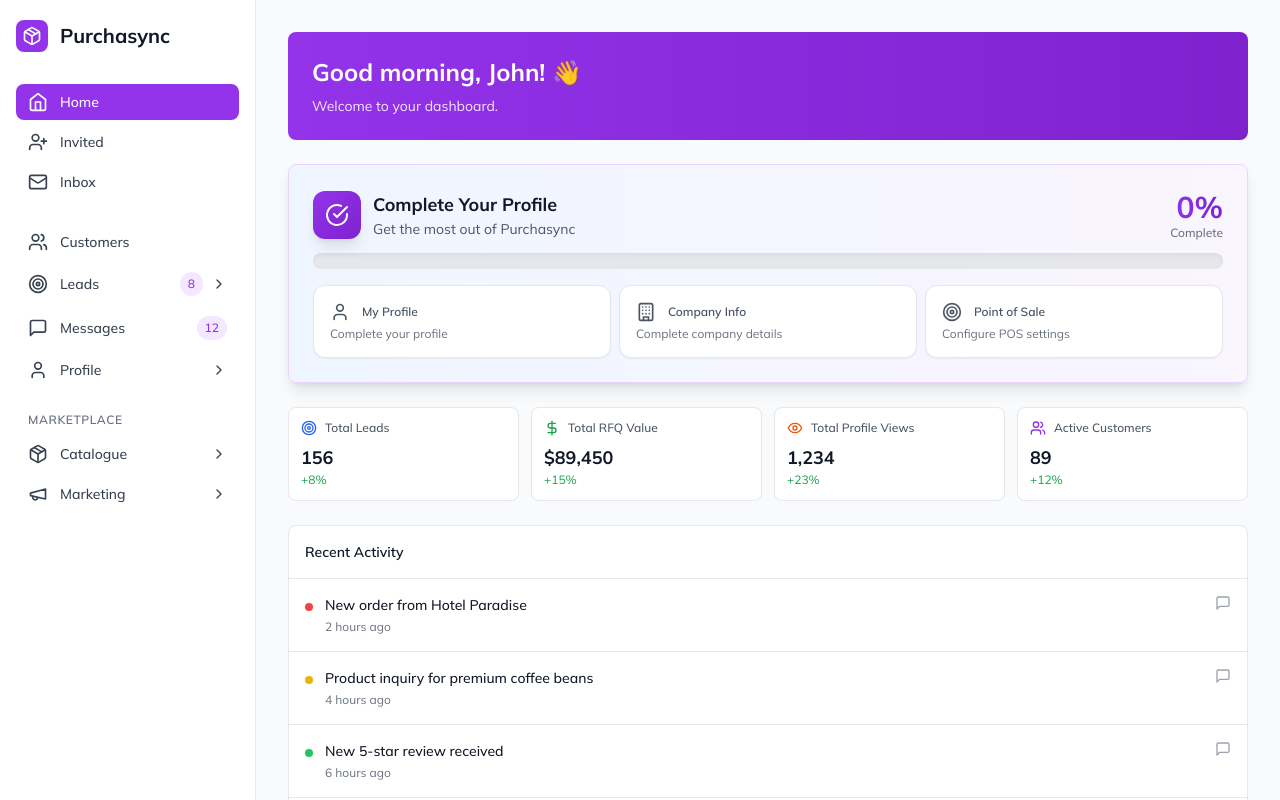
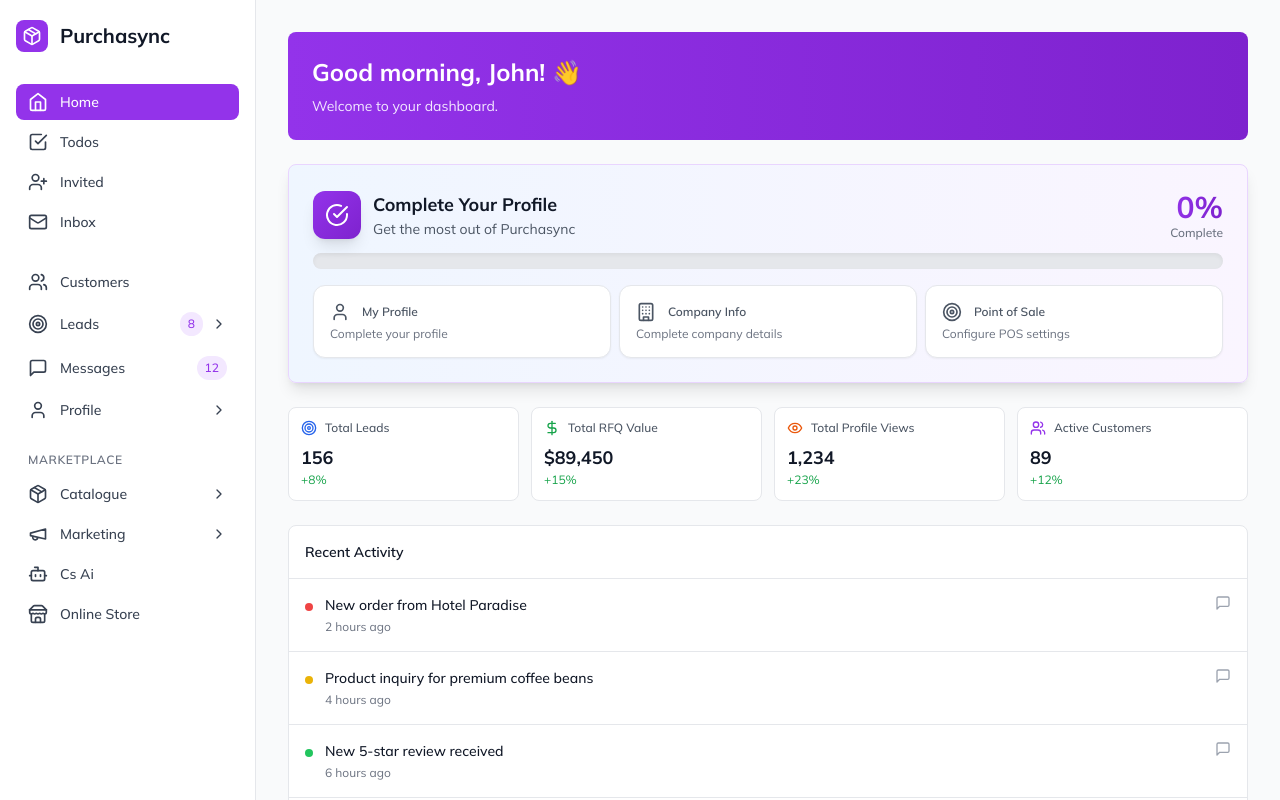
Before and after one commit to rajpurchasync/SellerDash, a React (Vite) app: page / in a window 1280 px wide. Shown: the top 800 px of the page. Built offline with nearby package versions, Linux system fonts and the light colour scheme.

Commit message:
Update Menu Structure with CS AI and Online Store under Marketplace

```diff
--- a/src/components/SellerDashboard.tsx
+++ b/src/components/SellerDashboard.tsx
@@ -71,6 +71,7 @@ const SellerDashboard: React.FC<SellerDashboardProps> = ({ profileStatus }) => {
     {
       items: [
         { name: 'home', icon: Home, component: HomeSection },
+        { name: 'todos', icon: CheckSquare, component: ToDos },
         { name: 'invited', icon: UserPlus, component: Invited },
         { name: 'inbox', icon: Mail, component: Inbox }
       ]
@@ -124,7 +125,9 @@ const SellerDashboard: React.FC<SellerDashboardProps> = ({ profileStatus }) => {
             { name: 'Promotions & Deals', component: Marketing, subSection: 'promotions' },
             { name: 'Affiliate Marketing', component: Marketing, subSection: 'affiliates' }
           ]
-        }
+        },
+        { name: 'cs-ai', icon: Bot, component: CSAI },
+        { name: 'online-store', icon: Store, component: Marketplace }
       ]
     }
   ];
@@ -166,6 +169,7 @@ const SellerDashboard: React.FC<SellerDashboardProps> = ({ profileStatus }) => {
     if (activeSection === 'profile') return <Profile />;
     if (activeSection === 'cs-ai') return <CSAI />;
     if (activeSection === 'todos') return <ToDos />;
+    if (activeSection === 'online-store') return <Marketplace />;
 
     // Handle leads sub-sections
     if (activeSection === 'leads-rfq') return <Leads subSection="rfq" />;
```
